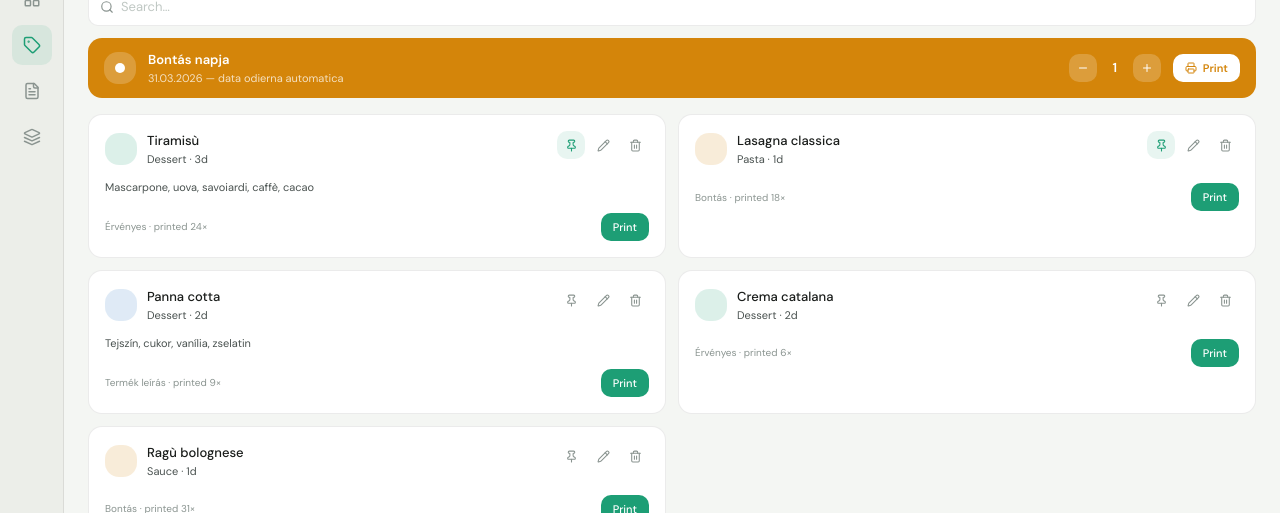
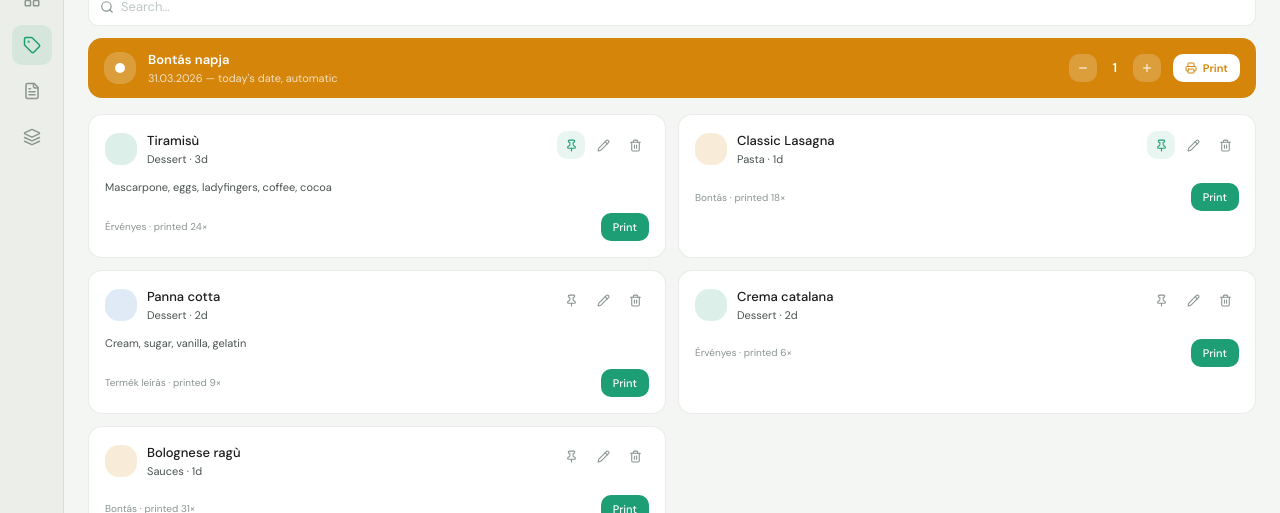
Before and after one commit to matteoshop77-tech/haccp-print, a React (Vite) app: page /labels in a window 1280 px wide. Shown: the part 129-642 px from the top of the page. Built offline with nearby package versions, Linux system fonts and the light colour scheme; the HTML template or start-up script is replaced by a standard one.

Commit message:
fix: remove all Italian/Hungarian hardcoded text, clean Rust warning

```diff
--- a/src/pages/CategoriesPage.tsx
+++ b/src/pages/CategoriesPage.tsx
@@ -30,7 +30,7 @@ export default function CategoriesPage() {
 
       <div className="flex-1 overflow-y-auto px-6 py-5 flex flex-col gap-6">
 
-        {/* Aggiungi nuova */}
+        {/* Add new */}
         <div>
           <p className="section-label mb-3">Add category</p>
           <div className="flex gap-2">
@@ -39,7 +39,7 @@ export default function CategoriesPage() {
               value={newName}
               onChange={(e) => setNewName(e.target.value)}
               onKeyDown={(e) => e.key === "Enter" && handleAdd()}
-              placeholder="es. Antipasto..."
+              placeholder="e.g. Appetizer..."
             />
             <button
               onClick={handleAdd}
@@ -52,7 +52,7 @@ export default function CategoriesPage() {
           </div>
         </div>
 
-        {/* Lista categorie */}
+        {/* Category list */}
         <div>
           <p className="section-label mb-3">
             {categories.length} {categories.length === 1 ? "category" : "categories"}
--- a/src/pages/LabelsPage.tsx
+++ b/src/pages/LabelsPage.tsx
@@ -36,7 +36,7 @@ function BontasCard({ onPrint }: { onPrint: (copies: number) => void }) {
         </div>
         <div>
           <p className="text-sm font-semibold text-white">Bontás napja</p>
-          <p className="text-xs" style={{ color: "rgba(255,255,255,0.75)" }}>{today} — data odierna automatica</p>
+          <p className="text-xs" style={{ color: "rgba(255,255,255,0.75)" }}>{today} — today's date, automatic</p>
         </div>
       </div>
       <div className="flex items-center gap-2">
@@ -169,7 +169,7 @@ function LabelForm({
                 rows={5}
                 value={description}
                 onChange={(e) => setDescription(e.target.value)}
-                placeholder="Scrivi il testo dell'etichetta..."
+                placeholder="Write the label text..."
                 style={{ lineHeight: "1.6" }}
               />
             </div>
@@ -181,7 +181,7 @@ function LabelForm({
                 <label className="section-label mb-1.5 block">
                   Product name <span className="text-coral normal-case" style={{ fontSize: "10px" }}>*</span>
                 </label>
-                <input className="input" value={name} onChange={(e) => setName(e.target.value)} placeholder="es. Tiramisù" />
+                <input className="input" value={name} onChange={(e) => setName(e.target.value)} placeholder="e.g. Tiramisù" />
               </div>
               <div>
                 <label className="section-label mb-1.5 block">
@@ -191,7 +191,7 @@ function LabelForm({
               </div>
               <div>
                 <label className="section-label mb-1.5 block">
-                  Eltartható (nap) <span className="text-coral normal-case" style={{ fontSize: "10px" }}>*</span>
+                  Shelf life (days) <span className="text-coral normal-case" style={{ fontSize: "10px" }}>*</span>
                 </label>
                 <div className="flex items-center gap-3">
                   <button onClick={() => setShelfLife((d) => Math.max(1, d - 1))}
@@ -216,7 +216,7 @@ function LabelForm({
                 <label className="section-label mb-1.5 block">
                   Product name <span className="text-coral normal-case" style={{ fontSize: "10px" }}>*</span>
                 </label>
-                <input className="input" value={name} onChange={(e) => setName(e.target.value)} placeholder="es. Panna cotta" />
+                <input className="input" value={name} onChange={(e) => setName(e.target.value)} placeholder="e.g. Panna cotta" />
               </div>
               <div>
                 <label className="section-label mb-1.5 block">
@@ -226,7 +226,7 @@ function LabelForm({
               </div>
               <div>
                 <label className="section-label mb-1.5 block">
-                  Eltartható (nap) <span className="text-coral normal-case" style={{ fontSize: "10px" }}>*</span>
+                  Shelf life (days) <span className="text-coral normal-case" style={{ fontSize: "10px" }}>*</span>
                 </label>
                 <div className="flex items-center gap-3">
                   <button onClick={() => setShelfLife((d) => Math.max(1, d - 1))}
@@ -246,13 +246,13 @@ function LabelForm({
                 <label className="section-label mb-1.5 block">
                   Description <span className="text-coral normal-case" style={{ fontSize: "10px" }}>*</span>
                 </label>
-                <input className="input" value={description} onChange={(e) => setDescription(e.target.value)} placeholder="Ingredienti, note..." />
+                <input className="input" value={description} onChange={(e) => setDescription(e.target.value)} placeholder="Ingredients, notes..." />
               </div>
               <div>
                 <label className="section-label mb-1.5 block">
                   Allergens <span className="text-ink-secondary normal-case" style={{ fontSize: "10px" }}>(optional)</span>
                 </label>
-                <input className="input" value={allergens} onChange={(e) => setAllergens(e.target.value)} placeholder="es. Glutén, Tej" />
+                <input className="input" value={allergens} onChange={(e) => setAllergens(e.target.value)} placeholder="e.g. Gluten, Milk" />
               </div>
             </>
           )}
@@ -293,7 +293,6 @@ function LabelCard({
           </div>
         </div>
         <div className="flex items-center gap-1">
-          {/* Pin — evidenziato se attivo */}
           <button
             onClick={() => onPin(template.id, !template.pinned)}
             className={clsx(
@@ -306,7 +305,6 @@ function LabelCard({
           >
             <Pin size={13} />
           </button>
-          {/* Modifica — giallo al hover */}
           <button
             onClick={() => onEdit(template)}
             className="flex items-center justify-center w-7 h-7 rounded-md transition-colors
@@ -315,7 +313,6 @@ function LabelCard({
           >
             <Pencil size={13} />
           </button>
-          {/* Cancella — rosso al hover */}
           <button
             onClick={() => onDelete(template.id)}
             className="flex items-center justify-center w-7 h-7 rounded-md transition-colors
--- a/src/store/useStore.ts
+++ b/src/store/useStore.ts
@@ -8,8 +8,8 @@ import type {
 } from "@/lib/types";
 
 const defaultCategories = [
-  "Dessert", "Pasta", "Carne", "Pesce", "Salse",
-  "Zuppa", "Antipasto", "Pane", "Bevande", "Altro",
+  "Dessert", "Pasta", "Meat", "Fish", "Sauces",
+  "Soup", "Appetizer", "Bread", "Beverages", "Other",
 ];
 
 const defaultSettings: AppSettings = {
@@ -28,9 +28,9 @@ const demoTemplates: LabelTemplate[] = [
     name: "Tiramisù",
     type: "ervenyesseg",
     category: "Dessert",
-    description: "Mascarpone, uova, savoiardi, caffè, cacao",
+    description: "Mascarpone, eggs, ladyfingers, coffee, cocoa",
     shelfLifeDays: 3,
-    allergens: "Glutén, Tojás, Tejszármazék",
+    allergens: "Gluten, Eggs, Dairy",
     profile: "restaurant",
     pinned: true,
     createdAt: new Date().toISOString(),
@@ -39,12 +39,12 @@ const demoTemplates: LabelTemplate[] = [
   },
   {
     id: "demo-2",
-    name: "Lasagna classica",
+    name: "Classic Lasagna",
     type: "bontas",
     category: "Pasta",
     description: null,
     shelfLifeDays: 1,
-    allergens: "Glutén, Tojás, Tej",
+    allergens: "Gluten, Eggs, Dairy",
     profile: "restaurant",
     pinned: true,
     createdAt: new Date().toISOString(),
@@ -56,9 +56,9 @@ const demoTemplates: LabelTemplate[] = [
     name: "Panna cotta",
     type: "termek_leiras",
     category: "Dessert",
-    description: "Tejszín, cukor, vanília, zselatin",
+    description: "Cream, sugar, vanilla, gelatin",
     shelfLifeDays: 2,
-    allergens: "Tejszármazék",
+    allergens: "Dairy",
     profile: "restaurant",
     pinned: false,
     createdAt: new Date().toISOString(),
@@ -72,7 +72,7 @@ const demoTemplates: LabelTemplate[] = [
     category: "Dessert",
     description: null,
     shelfLifeDays: 2,
-    allergens: "Tojás, Tejszármazék",
+    allergens: "Eggs, Dairy",
     profile: "restaurant",
     pinned: false,
     createdAt: new Date().toISOString(),
@@ -81,12 +81,12 @@ const demoTemplates: LabelTemplate[] = [
   },
   {
     id: "demo-5",
-    name: "Ragù bolognese",
+    name: "Bolognese ragù",
     type: "bontas",
-    category: "Sauce",
+    category: "Sauces",
     description: null,
     shelfLifeDays: 1,
-    allergens: "Glutén, Tej",
+    allergens: "Gluten, Dairy",
     profile: "restaurant",
     pinned: false,
     createdAt: new Date().toISOString(),
```
Also changed, not shown: 1 other file (tests, documents, lock files or other folders).
